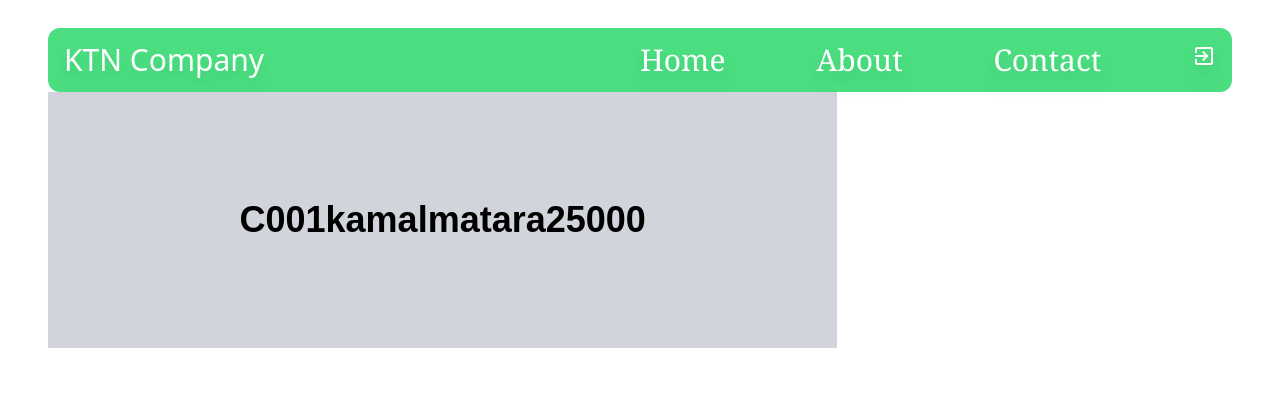
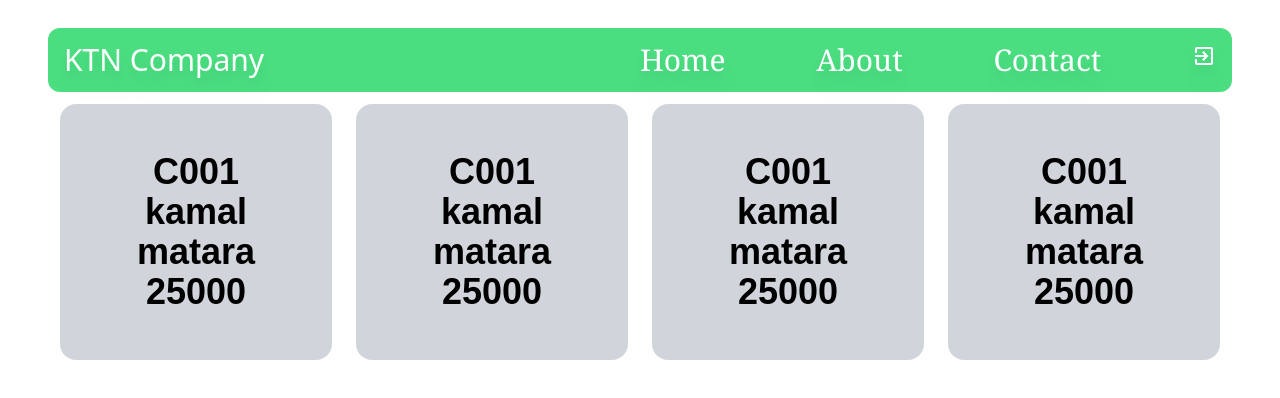
Before and after one commit to PiyumalNipuna60/React-Study-02, a React (Create React App) app in the folder project-01/: page / in a window 1280 px wide. Shown: the top 398 px of the page. Built offline with nearby package versions, Linux system fonts and the light colour scheme.

Commit message:
setup packege

```diff
--- a/project-01/src/App.js
+++ b/project-01/src/App.js
@@ -1,5 +1,5 @@
 import './App.css';
-import Customer from './components/Customer/Customer';
+import Content from './components/Content/Content';
 import Header from './components/header/Header';
 
 
@@ -10,7 +10,7 @@ function App() {
     <div className="mt-7 mx-12">
          <div>
           <Header />
-          <Customer />
+          <Content />
          </div>
     </div>
   );
--- /dev/null
+++ b/project-01/src/components/Content/Content.js
@@ -0,0 +1,15 @@
+import React, { Component } from 'react'
+import Customer from '../Customer/Customer'
+
+export default class Cuntent extends Component {
+  render() {
+    return (
+      <div className='flex'>
+        <Customer />
+        <Customer />
+        <Customer />
+        <Customer />
+      </div>
+    )
+  }
+}
--- /dev/null
+++ b/project-01/src/components/Content/index.ts
@@ -0,0 +1 @@
+export { default } from "./Content"
--- a/project-01/src/components/Customer/Customer.js
+++ b/project-01/src/components/Customer/Customer.js
@@ -3,7 +3,7 @@ import React, { Component } from 'react'
 export default class Customer extends Component {
   render() {
     return (
-      <div className='bg-gray-300 w-2/3 h-64 p-2 flex justify-center items-center' >
+      <div className='bg-gray-300 w-1/3 h-64 p-2 flex flex-col justify-center items-center m-3 rounded-2xl'>
         <h1>C001</h1>
         <h1>kamal</h1>
         <h1>matara</h1>
```
Also changed, not shown: project-01/src/components/Content/Content.css (added).
